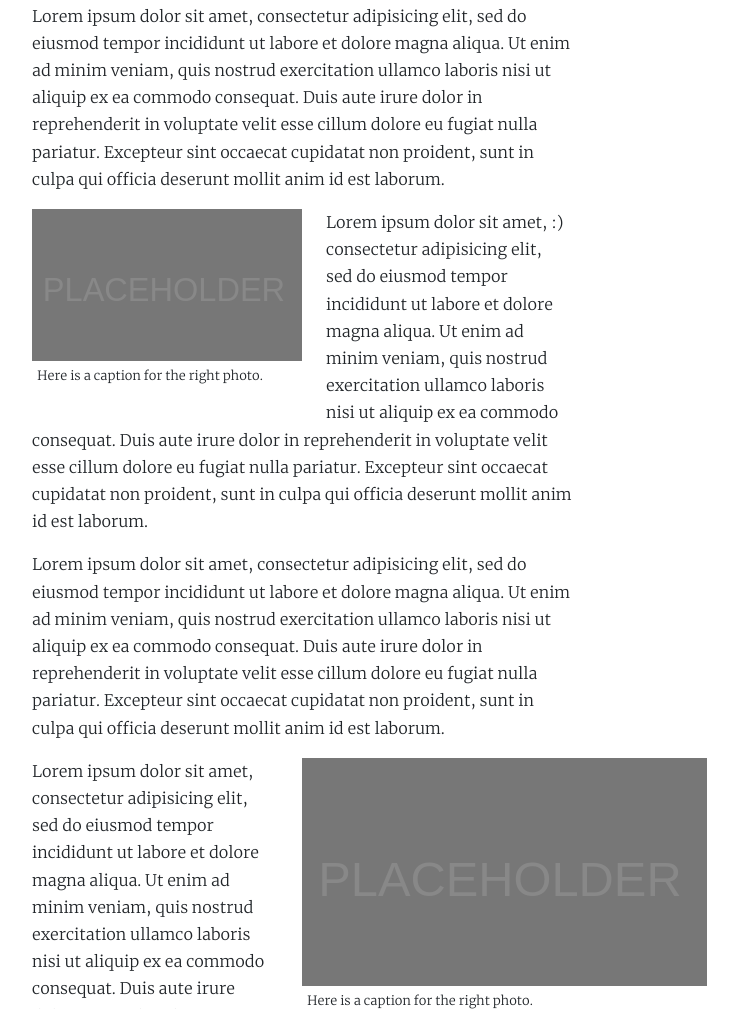
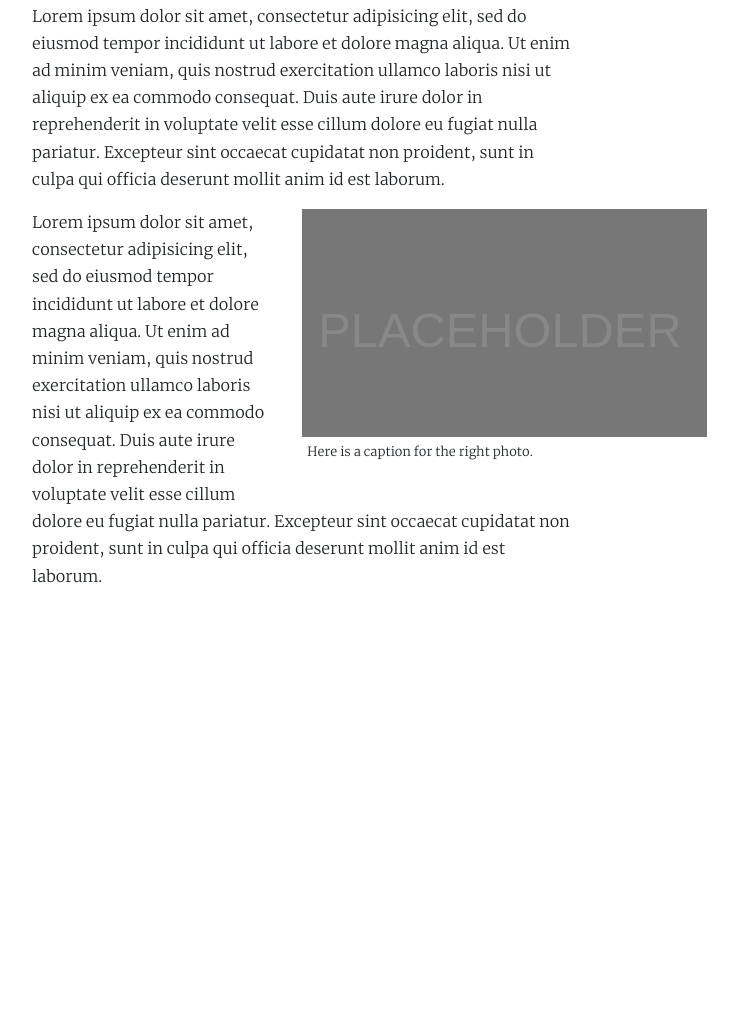
Before and after one commit to alidefazio/churches-repo, a website: page index.html in a window 1280 px wide. Shown: the part 6423-7432 px from the top of the page, without its empty margins (338-1076 px from the left). After the commit the page ends 7029 px from the top, so only its background shows below. Drawn offline with Linux system fonts and the light colour scheme.

```diff
--- a/index.html
+++ b/index.html
@@ -155,30 +155,6 @@
             cillum dolore eu fugiat nulla pariatur. Excepteur sint occaecat cupidatat non
             proident, sunt in culpa qui officia deserunt mollit anim id est laborum.</p>
 
-
-            <!-- align left photo with text wrap -->
-            <div class="w-50 mr-4 float-left">
-              <figure>
-                <img src="assets/placeholder.svg" class="img-fluid d-block">
-                <figcaption>Here is a caption for the right photo. </figcaption>
-              </figure>
-            </div>
-
-
-            <p>Lorem ipsum dolor sit amet, :) consectetur adipisicing elit, sed do eiusmod
-            tempor incididunt ut labore et dolore magna aliqua. Ut enim ad minim veniam,
-            quis nostrud exercitation ullamco laboris nisi ut aliquip ex ea commodo
-            consequat. Duis aute irure dolor in reprehenderit in voluptate velit esse
-            cillum dolore eu fugiat nulla pariatur. Excepteur sint occaecat cupidatat non
-            proident, sunt in culpa qui officia deserunt mollit anim id est laborum.</p>
-
-            <p>Lorem ipsum dolor sit amet, consectetur adipisicing elit, sed do eiusmod
-            tempor incididunt ut labore et dolore magna aliqua. Ut enim ad minim veniam,
-            quis nostrud exercitation ullamco laboris nisi ut aliquip ex ea commodo
-            consequat. Duis aute irure dolor in reprehenderit in voluptate velit esse
-            cillum dolore eu fugiat nulla pariatur. Excepteur sint occaecat cupidatat non
-            proident, sunt in culpa qui officia deserunt mollit anim id est laborum.</p>
-
             <!-- align left photo with text wrap -->
             <div class="w-75 ml-4 float-right pull-right">
               <figure>
```
